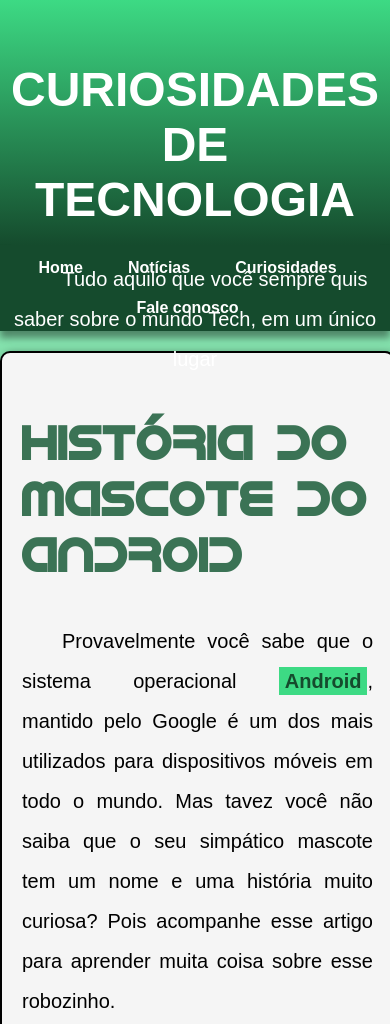
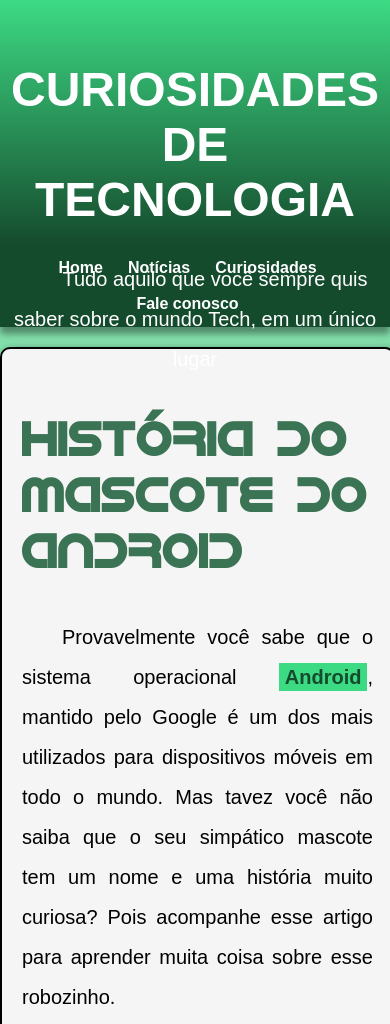
Before and after one commit to mcrvl/projeto-android, a plain HTML site: page index.html in a window 390 px wide. Shown: the top 1024 px of the page. Drawn offline with Linux system fonts and the light colour scheme.

Commit message:
responsividade mobile

```diff
--- a/style.css
+++ b/style.css
@@ -53,8 +53,7 @@ html, body {
         justify-content: center;
         display: flex;
         flex-wrap: wrap;
-        row-gap:8px;
-        gap:10px;
+        row-gap:6px;
 
 
 
@@ -66,7 +65,7 @@ html, body {
         font-size: 16px;
         font-weight: bolder;
        transition-duration: .5s;
-       padding: 6px 10px;
+       padding: 6px 5px;
        white-space: nowrap;
     }
     #menu a:hover {
```
